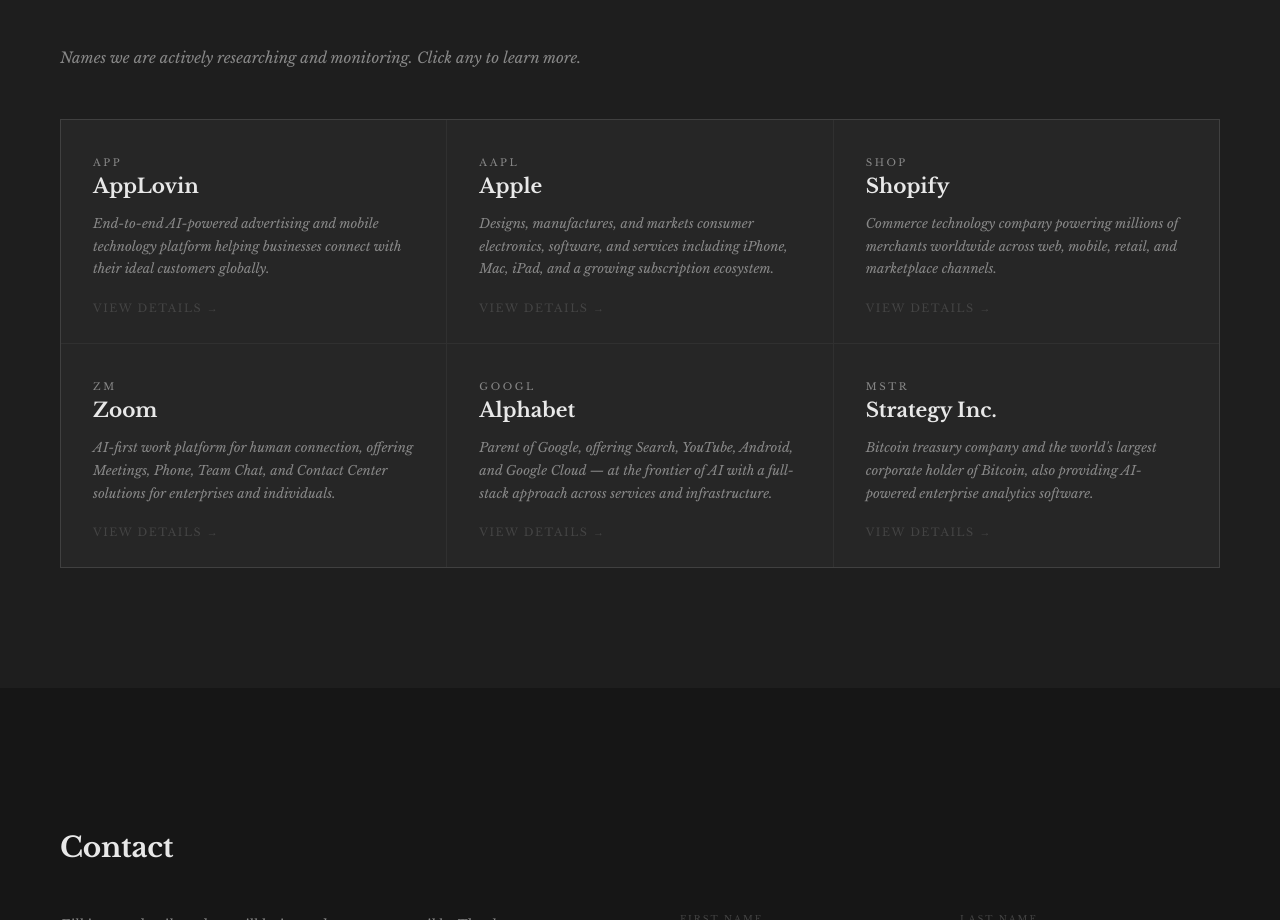
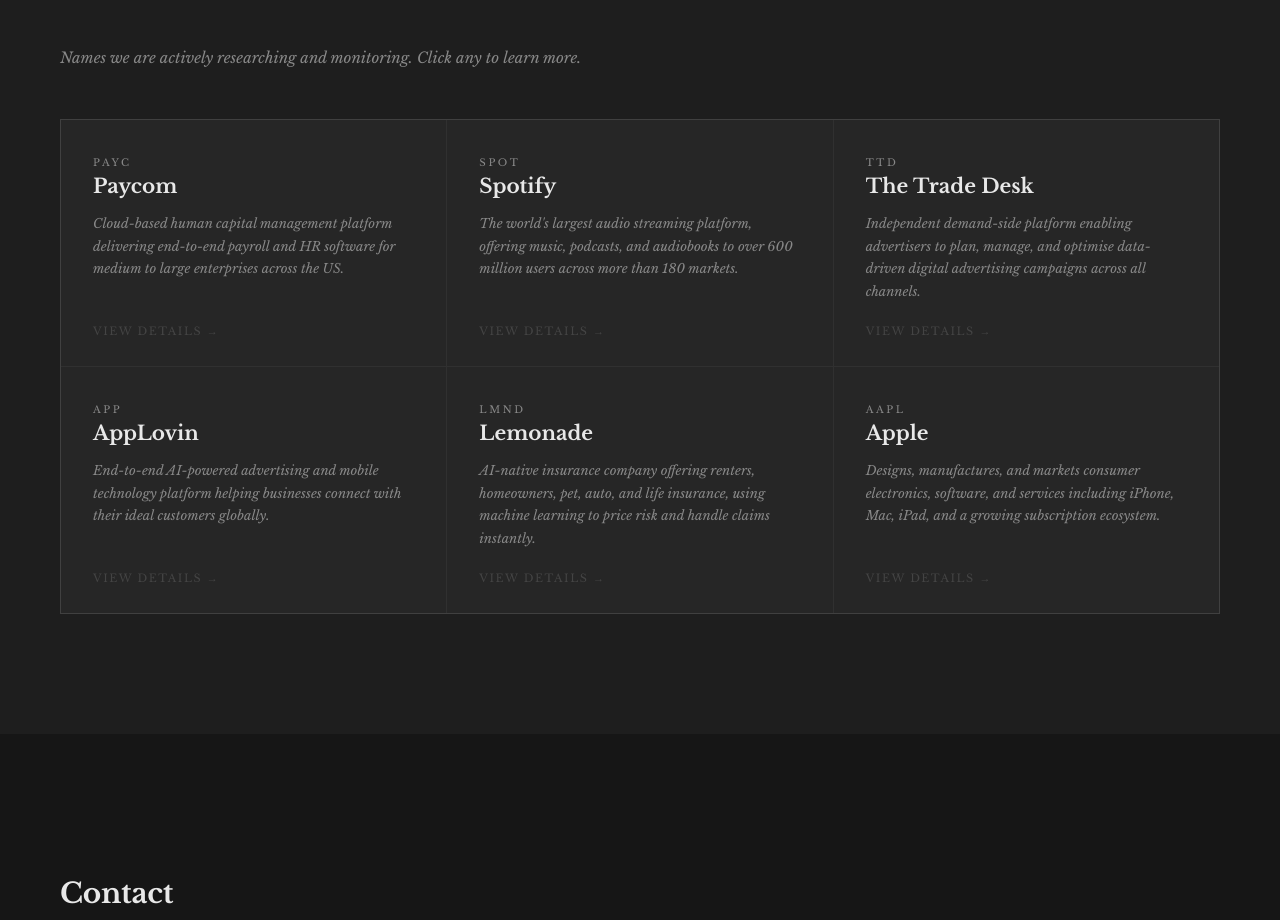
Before and after one commit to syzd1/Polarity-Wesbite, a plain HTML site: page index.html in a window 1280 px wide. Shown: the part 3032-3952 px from the top of the page. Drawn offline with nearby package versions, Linux system fonts and the light colour scheme.

Commit message:
Polarity Website

```diff
--- a/index.html
+++ b/index.html
@@ -149,7 +149,6 @@
 <!-- HERO -->
 <section id="hero">
   <h1 class="hero-title">Polarity Long/Short Equity</h1>
-
   <div class="hero-divider"></div>
   <p class="hero-tagline">We succeed through detailed analysis in equities to find outliers others don't.</p>
 </section>
@@ -186,40 +185,40 @@
   <div class="section-label reveal">On Our Radar</div>
   <p class="radar-intro reveal">Names we are actively researching and monitoring. Click any to learn more.</p>
   <div class="stocks-grid reveal">
+    <div class="stock-card" onclick="openModal('payc')">
+      <div class="stock-ticker">PAYC</div>
+      <div class="stock-name">Paycom</div>
+      <p class="stock-desc">Cloud-based human capital management platform delivering end-to-end payroll and HR software for medium to large enterprises across the US.</p>
+      <div class="stock-arrow">View details →</div>
+    </div>
+    <div class="stock-card" onclick="openModal('spot')">
+      <div class="stock-ticker">SPOT</div>
+      <div class="stock-name">Spotify</div>
+      <p class="stock-desc">The world's largest audio streaming platform, offering music, podcasts, and audiobooks to over 600 million users across more than 180 markets.</p>
+      <div class="stock-arrow">View details →</div>
+    </div>
+    <div class="stock-card" onclick="openModal('ttd')">
+      <div class="stock-ticker">TTD</div>
+      <div class="stock-name">The Trade Desk</div>
+      <p class="stock-desc">Independent demand-side platform enabling advertisers to plan, manage, and optimise data-driven digital advertising campaigns across all channels.</p>
+      <div class="stock-arrow">View details →</div>
+    </div>
     <div class="stock-card" onclick="openModal('app')">
       <div class="stock-ticker">APP</div>
       <div class="stock-name">AppLovin</div>
       <p class="stock-desc">End-to-end AI-powered advertising and mobile technology platform helping businesses connect with their ideal customers globally.</p>
       <div class="stock-arrow">View details →</div>
     </div>
+    <div class="stock-card" onclick="openModal('lmnd')">
+      <div class="stock-ticker">LMND</div>
+      <div class="stock-name">Lemonade</div>
+      <p class="stock-desc">AI-native insurance company offering renters, homeowners, pet, auto, and life insurance, using machine learning to price risk and handle claims instantly.</p>
+      <div class="stock-arrow">View details →</div>
+    </div>
     <div class="stock-card" onclick="openModal('aapl')">
       <div class="stock-ticker">AAPL</div>
       <div class="stock-name">Apple</div>
       <p class="stock-desc">Designs, manufactures, and markets consumer electronics, software, and services including iPhone, Mac, iPad, and a growing subscription ecosystem.</p>
-      <div class="stock-arrow">View details →</div>
-    </div>
-    <div class="stock-card" onclick="openModal('shop')">
-      <div class="stock-ticker">SHOP</div>
-      <div class="stock-name">Shopify</div>
-      <p class="stock-desc">Commerce technology company powering millions of merchants worldwide across web, mobile, retail, and marketplace channels.</p>
-      <div class="stock-arrow">View details →</div>
-    </div>
-    <div class="stock-card" onclick="openModal('zm')">
-      <div class="stock-ticker">ZM</div>
-      <div class="stock-name">Zoom</div>
-      <p class="stock-desc">AI-first work platform for human connection, offering Meetings, Phone, Team Chat, and Contact Center solutions for enterprises and individuals.</p>
-      <div class="stock-arrow">View details →</div>
-    </div>
-    <div class="stock-card" onclick="openModal('googl')">
-      <div class="stock-ticker">GOOGL</div>
-      <div class="stock-name">Alphabet</div>
-      <p class="stock-desc">Parent of Google, offering Search, YouTube, Android, and Google Cloud — at the frontier of AI with a full-stack approach across services and infrastructure.</p>
-      <div class="stock-arrow">View details →</div>
-    </div>
-    <div class="stock-card" onclick="openModal('mstr')">
-      <div class="stock-ticker">MSTR</div>
-      <div class="stock-name">Strategy Inc.</div>
-      <p class="stock-desc">Bitcoin treasury company and the world's largest corporate holder of Bitcoin, also providing AI-powered enterprise analytics software.</p>
       <div class="stock-arrow">View details →</div>
     </div>
   </div>
@@ -230,7 +229,7 @@
   <div class="section-label reveal">Contact</div>
   <div class="contact-grid">
     <div class="contact-left reveal">
-<p>Fill in your details and we will be in touch as soon as possible. Thank you.</p>
+      <p>Fill in your details and we will be in touch as soon as possible. Thank you.</p>
     </div>
     <form class="contact-form reveal" id="lpForm">
       <div class="form-row">
@@ -286,6 +285,39 @@
   });
 
   const stocks = {
+    payc: {
+      ticker: 'PAYC', name: 'Paycom Software',
+      stats: [
+        { label: 'CEO', val: 'Chad Richison' },
+        { label: 'Founded', val: '1998' },
+        { label: 'Headquarters', val: 'Oklahoma City, OK' },
+        { label: 'Employees', val: '~6,700' },
+        { label: 'Exchange', val: 'NYSE' },
+      ],
+      desc: 'Paycom is a leading cloud-based human capital management software provider. Founded by Chad Richison, the company offers a single, end-to-end platform covering payroll, talent acquisition, HR management, and time tracking. Paycom pioneered the concept of employee self-service, most notably through its Beti product, which empowers employees to run their own payroll. The company serves mid-to-large businesses across the US and is known for its high retention rates and strong free cash flow generation.'
+    },
+    spot: {
+      ticker: 'SPOT', name: 'Spotify Technology',
+      stats: [
+        { label: 'CEO', val: 'Daniel Ek' },
+        { label: 'Founded', val: '2006' },
+        { label: 'Headquarters', val: 'Stockholm, Sweden' },
+        { label: 'Employees', val: '~9,000' },
+        { label: 'Exchange', val: 'NYSE' },
+      ],
+      desc: 'Spotify is the world\'s largest audio streaming platform, with over 600 million monthly active users and more than 250 million paid subscribers. Founded by Daniel Ek and Martin Lorentzon in Stockholm, the company has expanded well beyond music into podcasts and audiobooks, positioning itself as the dominant destination for all audio content. After years of margin pressure, Spotify has significantly improved its profitability profile and is now focused on monetising its creator ecosystem and expanding gross margins through higher-margin content formats.'
+    },
+    ttd: {
+      ticker: 'TTD', name: 'The Trade Desk',
+      stats: [
+        { label: 'CEO', val: 'Jeff Green' },
+        { label: 'Founded', val: '2009' },
+        { label: 'Headquarters', val: 'Ventura, CA' },
+        { label: 'Employees', val: '~3,000' },
+        { label: 'Exchange', val: 'NASDAQ' },
+      ],
+      desc: 'The Trade Desk is an independent demand-side platform that enables advertisers to plan, manage, and optimise digital advertising campaigns across display, video, audio, connected TV, and social channels. Founded by Jeff Green, the company has become the leading independent alternative to walled gardens like Google and Meta. Its Unified ID 2.0 initiative is positioning The Trade Desk at the centre of the open internet\'s identity infrastructure as third-party cookies are phased out. Connected TV advertising is a major growth driver.'
+    },
     app: {
       ticker: 'APP', name: 'AppLovin',
       stats: [
@@ -297,6 +329,17 @@
       ],
       desc: 'AppLovin operates a leading AI-powered advertising platform. Its core engine, Axon, uses machine learning to match advertisers with mobile users at scale. Originally a mobile gaming publisher, the company has pivoted toward pure-play advertising technology, achieving exceptional revenue growth and margin expansion. Its software segment drives the bulk of profitability, with adjusted EBITDA margins exceeding 80%.'
     },
+    lmnd: {
+      ticker: 'LMND', name: 'Lemonade Inc.',
+      stats: [
+        { label: 'CEO', val: 'Daniel Schreiber' },
+        { label: 'Founded', val: '2015' },
+        { label: 'Headquarters', val: 'New York, NY' },
+        { label: 'Employees', val: '~1,000' },
+        { label: 'Exchange', val: 'NYSE' },
+      ],
+      desc: 'Lemonade is an AI-native insurance company that has reimagined the insurance model from the ground up. Using artificial intelligence and behavioural economics, it offers renters, homeowners, pet, auto, and life insurance products directly to consumers. Its proprietary AI, Maya and Jim, handle everything from onboarding to claims in seconds. Lemonade operates on a flat-fee model, donating unclaimed premiums to charities chosen by customers — a structure designed to align incentives and reduce fraud. The company is in growth mode, expanding its product suite and geographic footprint.'
+    },
     aapl: {
       ticker: 'AAPL', name: 'Apple Inc.',
       stats: [
@@ -307,50 +350,6 @@
         { label: 'Exchange', val: 'NASDAQ' },
       ],
       desc: 'Apple is one of the most valuable companies in history. Under Tim Cook, the company has built a formidable services segment — including the App Store, Apple Music, iCloud, and Apple TV+ — that now produces over $100 billion in revenue annually. The iPhone remains the cornerstone product, commanding a loyal global installed base, while Apple Intelligence marks the company\'s entry into on-device AI.'
-    },
-    shop: {
-      ticker: 'SHOP', name: 'Shopify',
-      stats: [
-        { label: 'CEO', val: 'Tobias Lütke' },
-        { label: 'Founded', val: '2006' },
-        { label: 'Headquarters', val: 'Ottawa, Canada' },
-        { label: 'Employees', val: '~8,000' },
-        { label: 'Exchange', val: 'NYSE / TSX' },
-      ],
-      desc: 'Shopify is the infrastructure layer of modern commerce, powering over 5 million merchants globally. Founded by Tobias Lütke from a failed snowboard shop, it has grown into a platform processing over $292 billion in gross merchandise volume annually. It holds over 12% of US e-commerce market share and is aggressively expanding internationally, increasingly embedding financial services, payments, and logistics into its merchant ecosystem.'
-    },
-    zm: {
-      ticker: 'ZM', name: 'Zoom Communications',
-      stats: [
-        { label: 'CEO', val: 'Eric Yuan' },
-        { label: 'Founded', val: '2011' },
-        { label: 'Headquarters', val: 'San Jose, CA' },
-        { label: 'Employees', val: '~7,400' },
-        { label: 'Exchange', val: 'NASDAQ' },
-      ],
-      desc: 'Zoom rose to global prominence during the pandemic and has since repositioned itself as an AI-first enterprise communications platform. Founded by Eric Yuan, formerly a VP at Cisco WebEx, Zoom now offers a broad suite including Phone, Team Chat, Contact Center, and AI Companion. The company is profitable with a strong free cash flow profile and is betting its next growth phase on AI-driven enterprise expansion.'
-    },
-    googl: {
-      ticker: 'GOOGL', name: 'Alphabet Inc.',
-      stats: [
-        { label: 'CEO', val: 'Sundar Pichai' },
-        { label: 'Founded', val: '1998' },
-        { label: 'Headquarters', val: 'Mountain View, CA' },
-        { label: 'Employees', val: '~187,000' },
-        { label: 'Exchange', val: 'NASDAQ' },
-      ],
-      desc: 'Alphabet is the parent company of Google, the world\'s dominant search engine, and a growing portfolio of businesses including YouTube, Android, Waymo, and Google Cloud. Under CEO Sundar Pichai, the company has accelerated its AI transformation with Gemini and DeepMind. Google Cloud is growing at 28% year-on-year and approaching a $50 billion annual run rate. Alphabet recently delivered its first-ever $100 billion revenue quarter.'
-    },
-    mstr: {
-      ticker: 'MSTR', name: 'Strategy Inc.',
-      stats: [
-        { label: 'Executive Chairman', val: 'Michael Saylor' },
-        { label: 'Founded', val: '1989' },
-        { label: 'Headquarters', val: 'Tysons Corner, VA' },
-        { label: 'Employees', val: '~1,000' },
-        { label: 'Exchange', val: 'NASDAQ' },
-      ],
-      desc: 'Formerly known as MicroStrategy, Strategy Inc. has reinvented itself as the world\'s first Bitcoin Treasury Company and the largest corporate holder of Bitcoin, with over 650,000 BTC on its balance sheet. Co-founded by Michael Saylor in 1989, the company continues to operate an enterprise analytics software business while using capital markets to systematically accumulate Bitcoin. It is widely regarded as a leveraged proxy for Bitcoin.'
     }
   };
 
```
